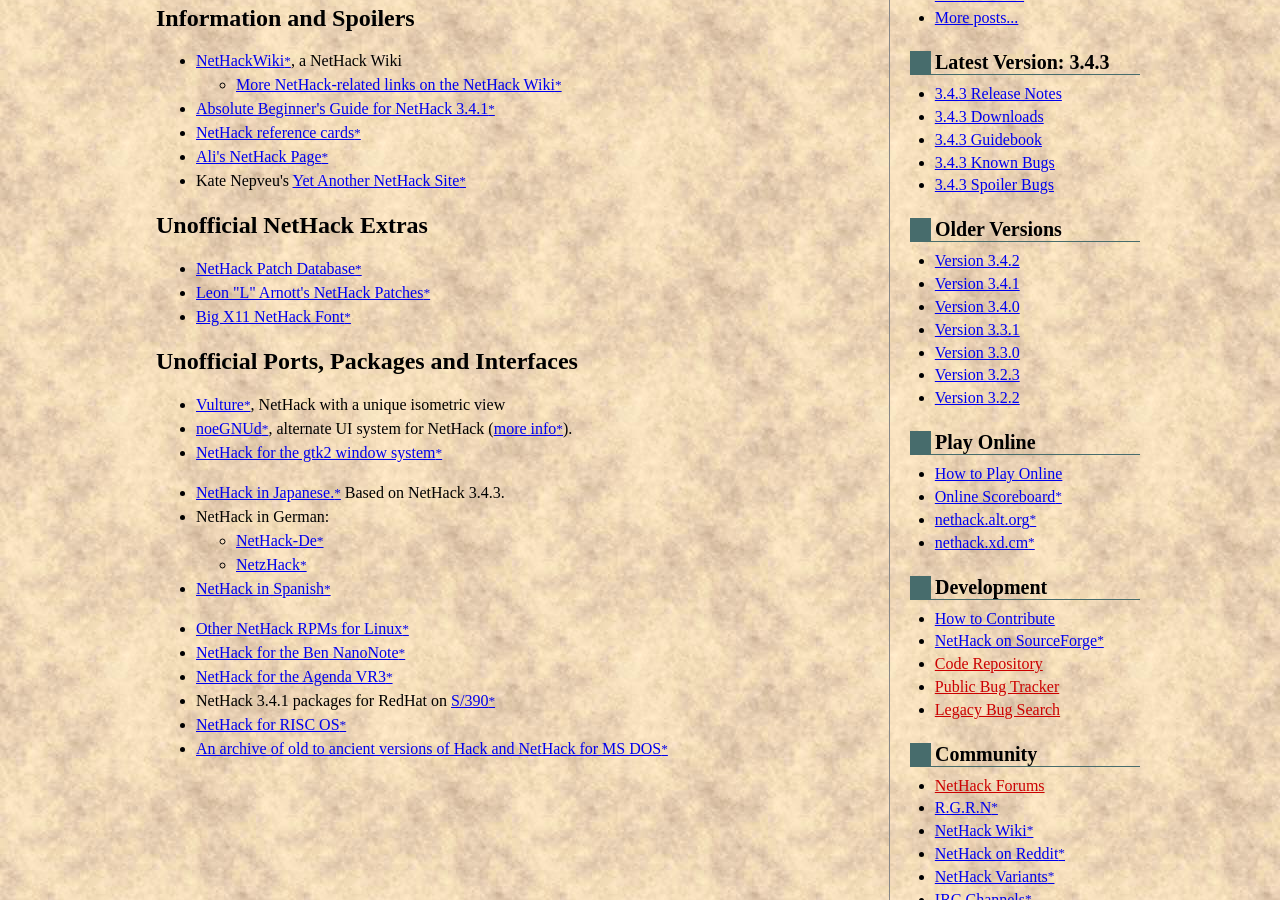
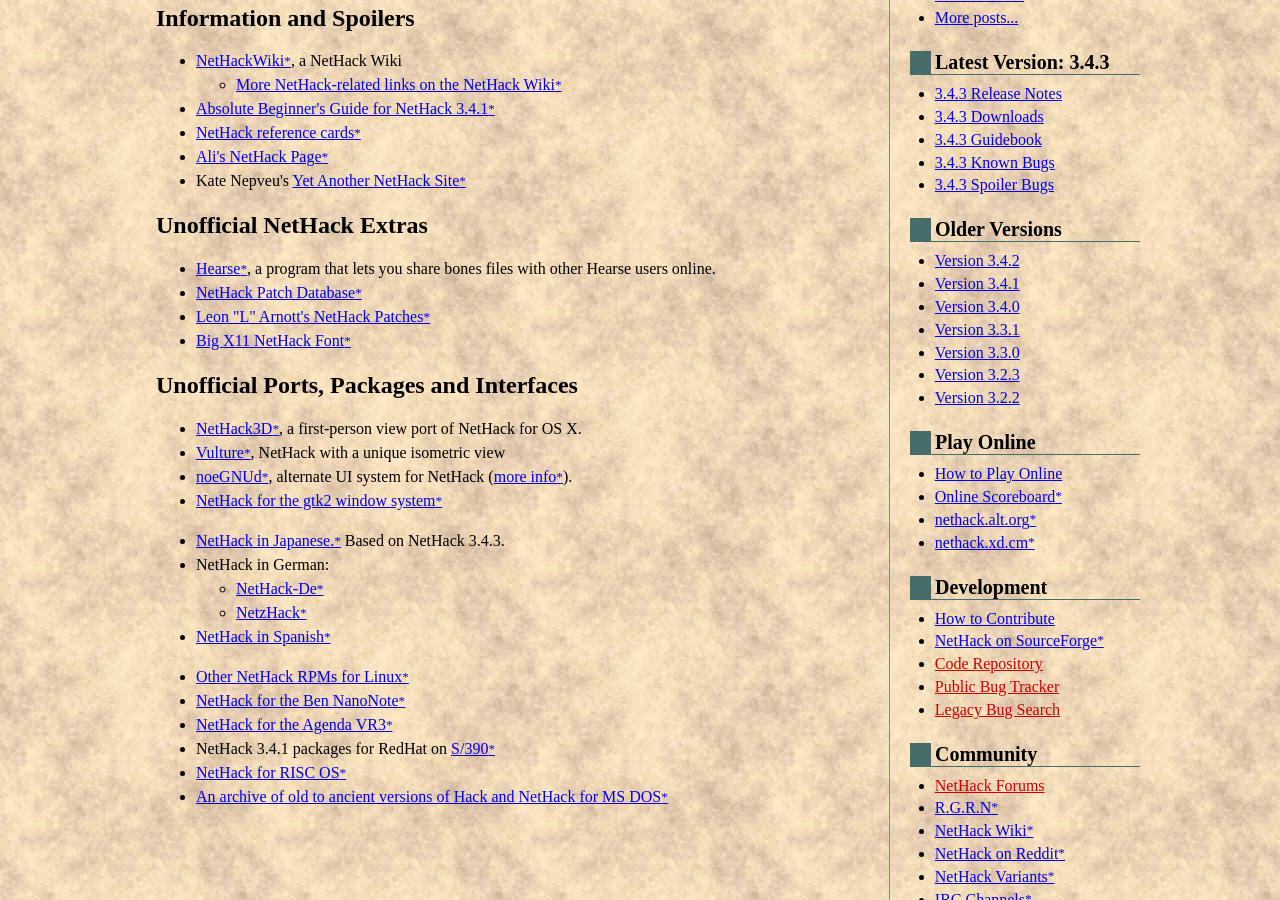
Before and after one commit to tung/nethack-www, a Jekyll site: the page built from links.md, in a window 1280 px wide and 900 px high, scrolled down 602 px. Built offline with Jekyll 4.4.1, drawn with Linux system fonts in a browser that asks for light colours.

Commit message:
Add Hearse and NetHack3D to the Other Links page
If they're good enough for the FAQ, they may as well go in the Other
Links page as well.

```diff
--- a/links.md
+++ b/links.md
@@ -35,12 +35,14 @@
 
 ## Unofficial NetHack Extras
 
+* [Hearse](http://hearse.krollmark.com/), a program that lets you share bones files with other Hearse users online.
 * [NetHack Patch Database](http://bilious.alt.org/)
 * [Leon "L" Arnott's NetHack Patches](http://l.j-factor.com/nethack/)
 * [Big X11 NetHack Font](http://hea-www.harvard.edu/~fine/Fun/nethack.html)
 
 ## Unofficial Ports, Packages and Interfaces
 
+* [NetHack3D](http://www.sbrain.org/nethack3d/), a first-person view port of NetHack for OS X.
 * [Vulture](http://www.darkarts.co.za/vulture-for-nethack), NetHack with a unique isometric view
 * [noeGNUd](https://bitbucket.org/clivecrous/noegnud), alternate UI system for NetHack ([more info](http://nethackwiki.com/wiki/Noegnud)).
 * [NetHack for the gtk2 window system](http://gtk2hack.sourceforge.net)
```
